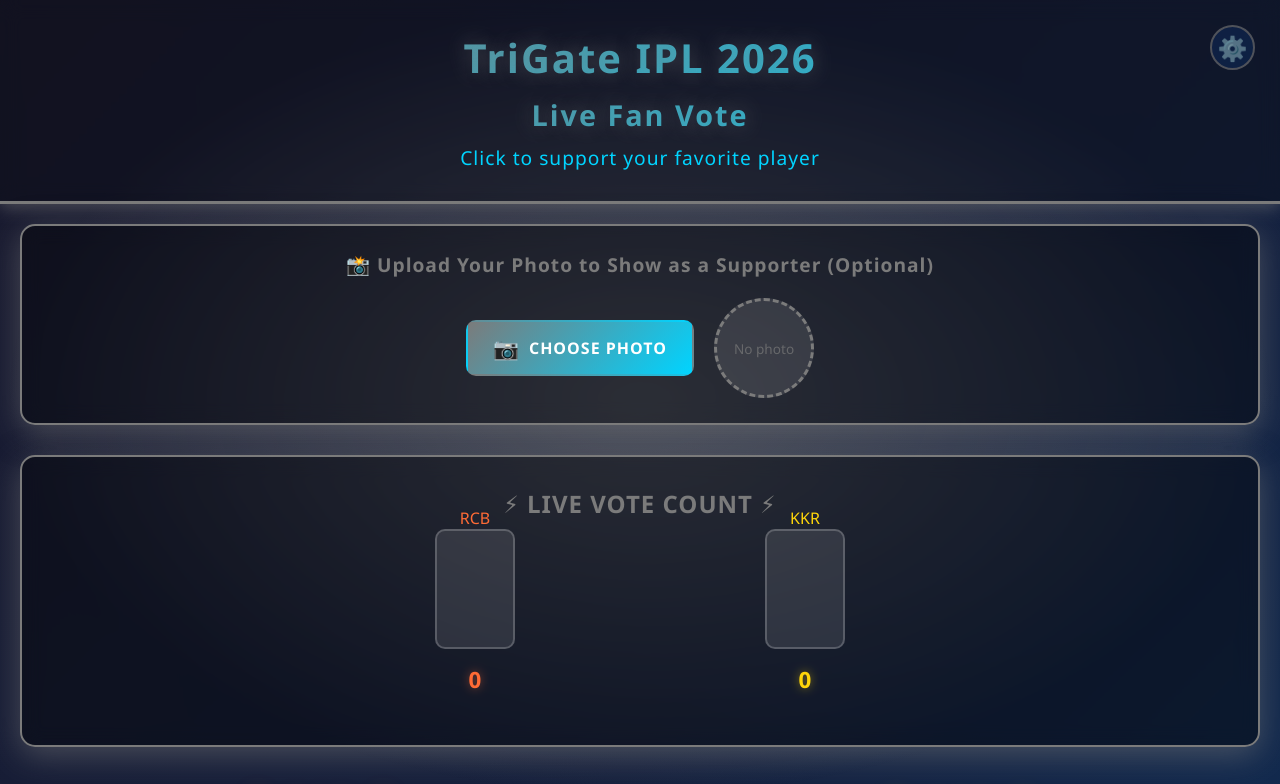
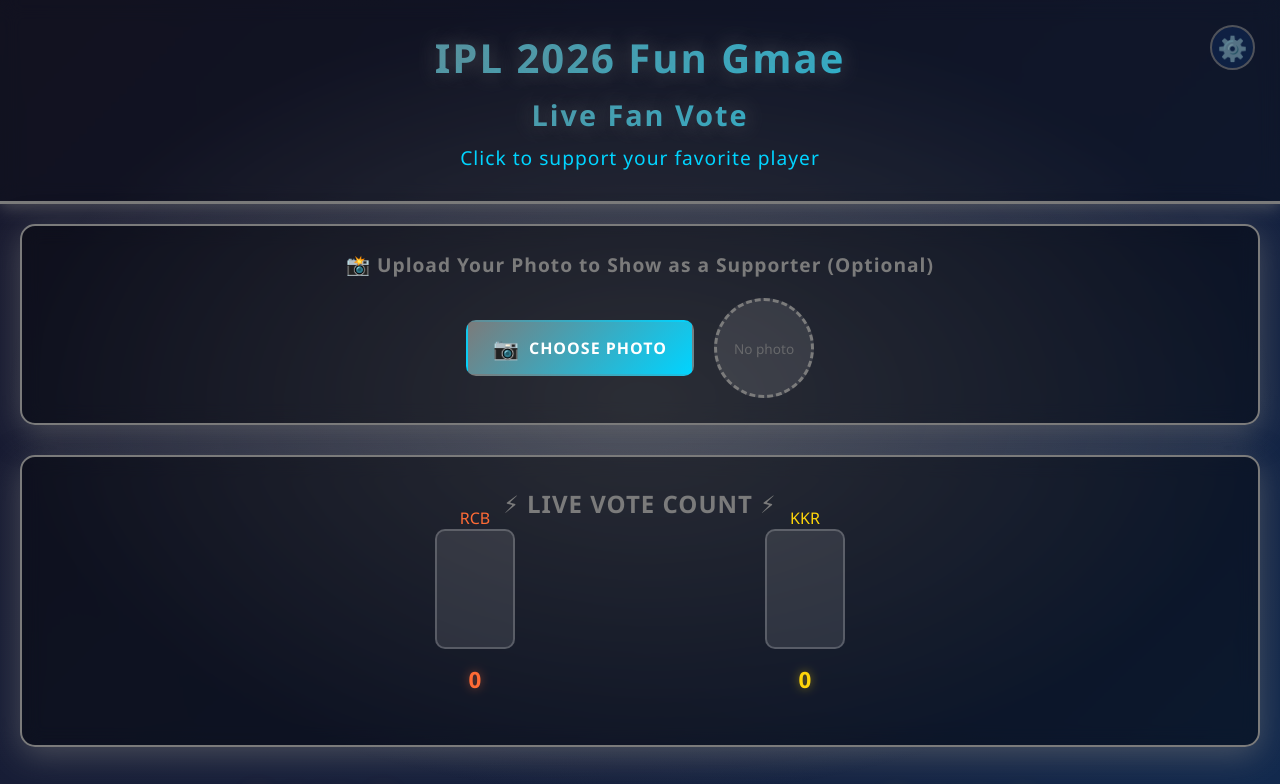
Before and after one commit to Lekkaiyaraja/ipl2026, a plain HTML site: page index.html in a window 1280 px wide. Shown: the top 784 px of the page. Drawn offline with Linux system fonts and the light colour scheme.

Commit message:
Update app title to IPL 2026 Fun Gmae

```diff
--- a/index.html
+++ b/index.html
@@ -741,7 +741,7 @@
 </head>
 <body>
     <header>
-        <h1>TriGate IPL 2026</h1>
+        <h1>IPL 2026 Fun Gmae</h1>
         <h1 style="font-size: 1.8em;">Live Fan Vote</h1>
         <p class="subtitle">Click to support your favorite player</p>
         <a href="admin.html" class="admin-link" title="Admin Panel">⚙️</a>
```
Also changed, not shown: admin.html (+2 -2 lines).
